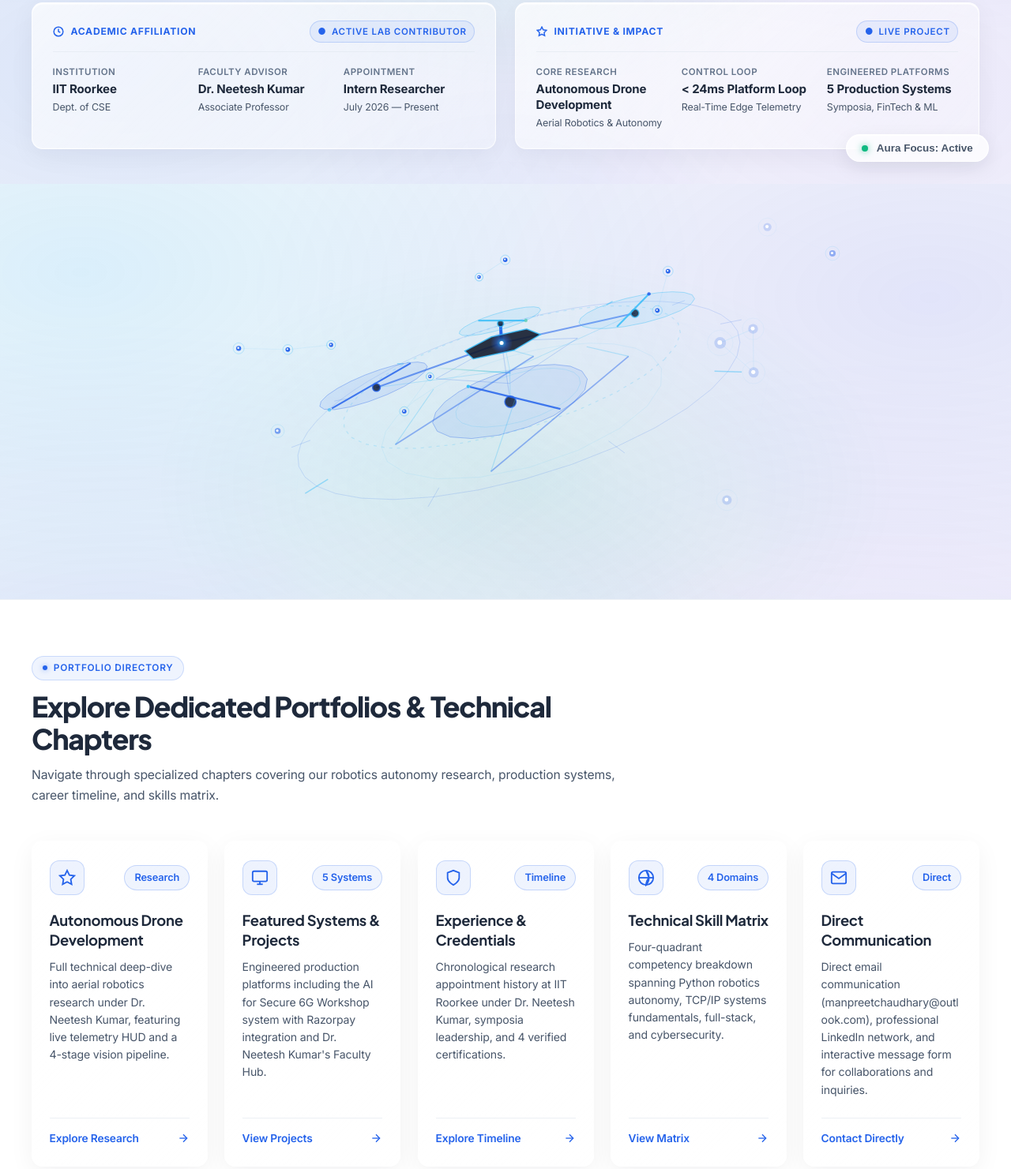
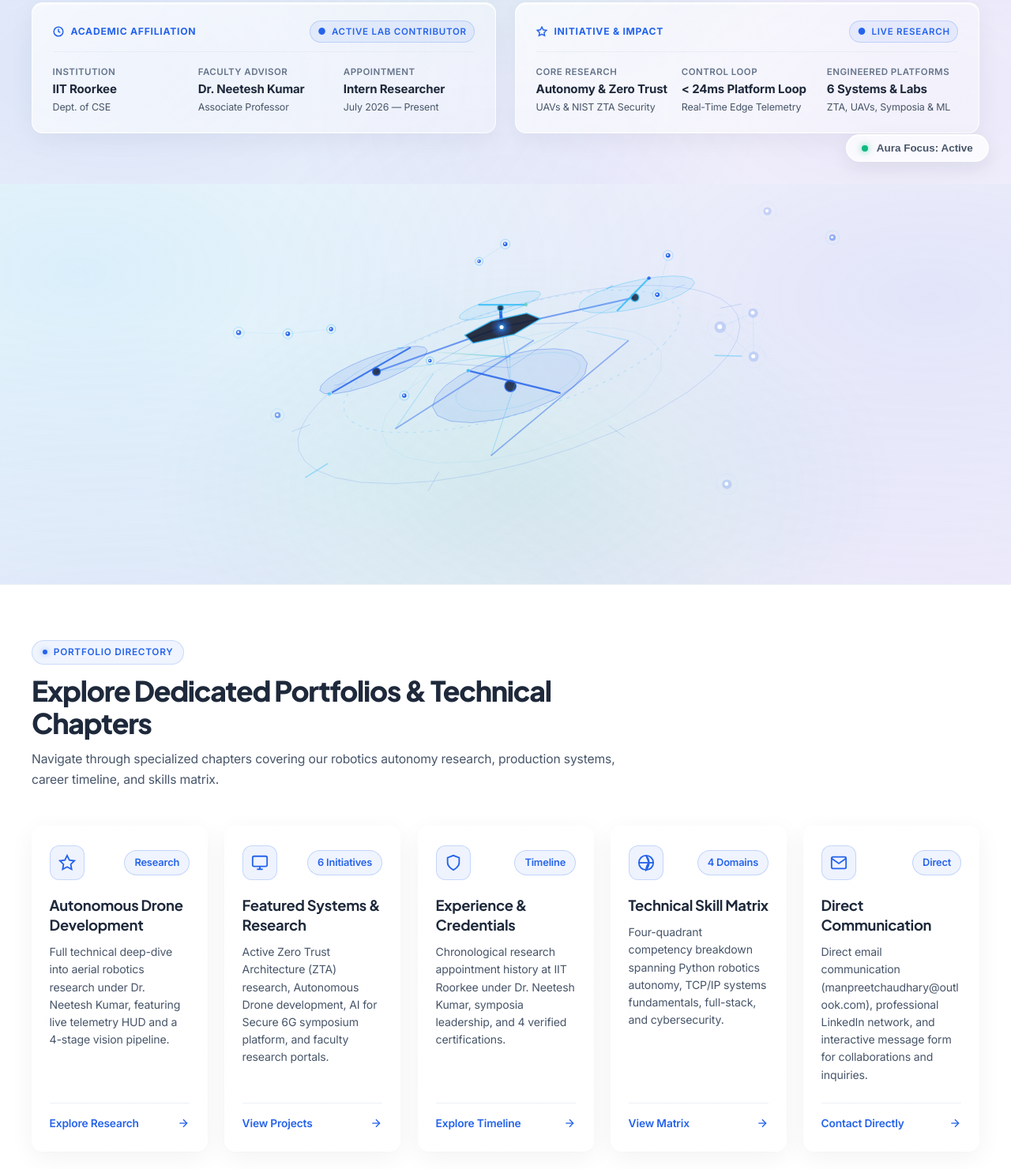
Before and after one commit to curlydevguy/ManpreetChaudhary, a website with bundled scripts: page index.html in a window 1280 px wide. Shown: the part 567-2048 px from the top of the page at 79% size. Built offline with nearby package versions, Linux system fonts and the light colour scheme; animation ran at ten frames a second.

Commit message:
Update hero and quicklinks in index.html with Zero Trust Architecture research

```diff
--- a/index.html
+++ b/index.html
@@ -184,13 +184,13 @@
             <div class="edge-panel-header">
               <svg width="14" height="14" viewBox="0 0 24 24" fill="none" stroke="currentColor" stroke-width="2.5"><polygon points="12 2 15.09 8.26 22 9.27 17 14.14 18.18 21.02 12 17.77 5.82 21.02 7 14.14 2 9.27 8.91 8.26 12 2"></polygon></svg>
               <span>Initiative & Impact</span>
-              <span class="edge-badge" style="margin-left: auto;"><span>●</span> Live Project</span>
+              <span class="edge-badge" style="margin-left: auto;"><span>●</span> Live Research</span>
             </div>
             <div class="hero-impact-grid">
               <div class="edge-item">
                 <span class="edge-label">Core Research</span>
-                <span class="edge-value">Autonomous Drone Development</span>
-                <span class="edge-sub">Aerial Robotics & Autonomy</span>
+                <span class="edge-value">Autonomy &amp; Zero Trust</span>
+                <span class="edge-sub">UAVs &amp; NIST ZTA Security</span>
               </div>
               <div class="edge-item">
                 <span class="edge-label">Control Loop</span>
@@ -199,8 +199,8 @@
               </div>
               <div class="edge-item">
                 <span class="edge-label">Engineered Platforms</span>
-                <span class="edge-value">5 Production Systems</span>
-                <span class="edge-sub">Symposia, FinTech &amp; ML</span>
+                <span class="edge-value">6 Systems &amp; Labs</span>
+                <span class="edge-sub">ZTA, UAVs, Symposia &amp; ML</span>
               </div>
             </div>
           </div>
@@ -252,17 +252,17 @@
             </div>
           </a>
 
-          <!-- QuickLink 2: Projects -->
+          <!-- QuickLink 2: Projects & Research -->
           <a href="projects.html" class="quicklink-card reveal-from-bottom">
             <div class="quicklink-header">
               <div class="quicklink-icon-box">
                 <svg width="22" height="22" viewBox="0 0 24 24" fill="none" stroke="currentColor" stroke-width="2"><rect x="2" y="3" width="20" height="14" rx="2" ry="2"></rect><line x1="8" y1="21" x2="16" y2="21"></line><line x1="12" y1="17" x2="12" y2="21"></line></svg>
               </div>
-              <span class="badge badge-accent">5 Systems</span>
+              <span class="badge badge-accent">6 Initiatives</span>
             </div>
-            <h3 class="quicklink-title">Featured Systems & Projects</h3>
+            <h3 class="quicklink-title">Featured Systems & Research</h3>
             <p class="quicklink-desc">
-              Engineered production platforms including the AI for Secure 6G Workshop system with Razorpay integration and Dr. Neetesh Kumar's Faculty Hub.
+              Active Zero Trust Architecture (ZTA) research, Autonomous Drone development, AI for Secure 6G symposium platform, and faculty research portals.
             </p>
             <div class="quicklink-footer">
               <span>View Projects</span>
```
